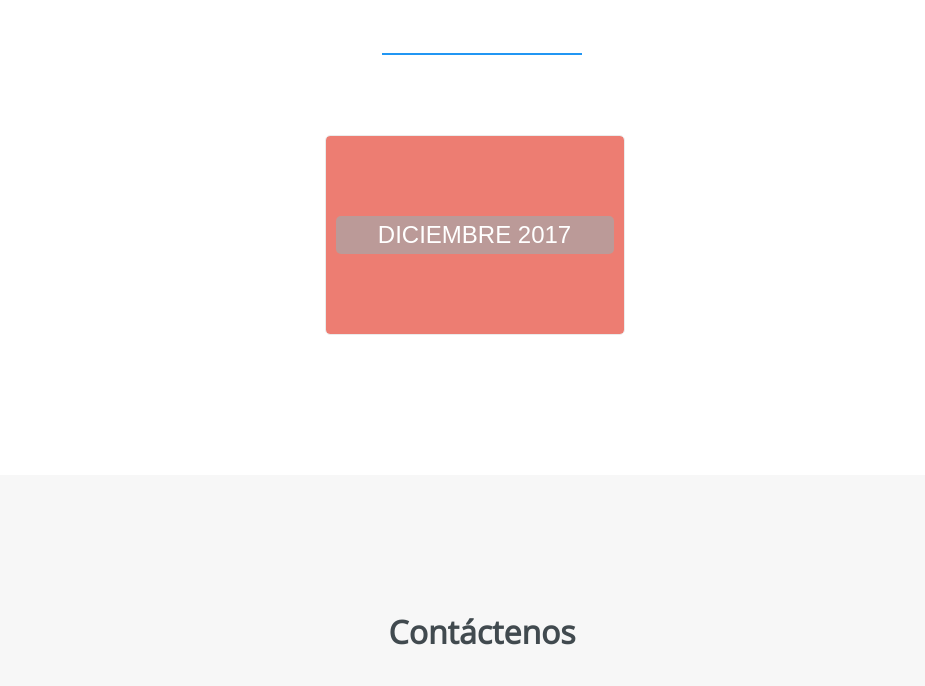
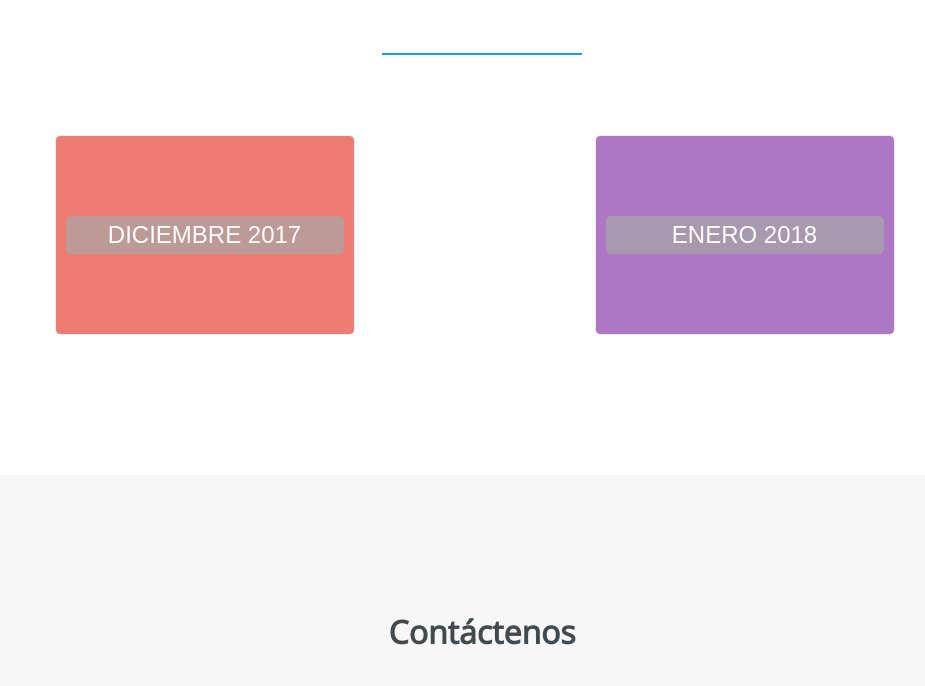
Before and after one commit to cpenarrieta/web-parroquia, a website: page public/index.html in a window 1280 px wide. Shown: the part 6200-6886 px from the top of the page, without its empty margins (158-1083 px from the left). Drawn offline with nearby package versions, Linux system fonts and the light colour scheme.

Commit message:
new pictures

```diff
--- a/public/index.html
+++ b/public/index.html
@@ -325,6 +325,11 @@
             <div class="background-text amigo-text">DICIEMBRE 2017</div>
           </div>
         </a>
+        <a target="_blank" href="http://parroquiacristosalvador.pe/assets/amigo/amigo-enero-2018.pdf">
+          <div class="type type-2">
+            <div class="background-text amigo-text">ENERO 2018</div>
+          </div>
+        </a>
       </div>
     </section>
 
```
Also changed, not shown: public/assets/img/1.jpg.
